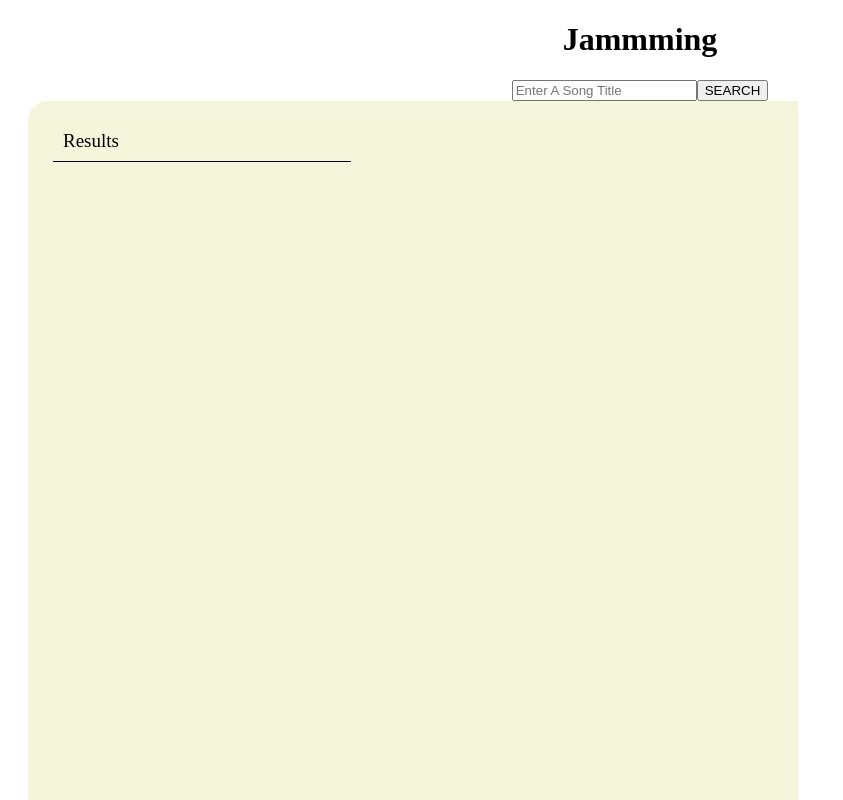
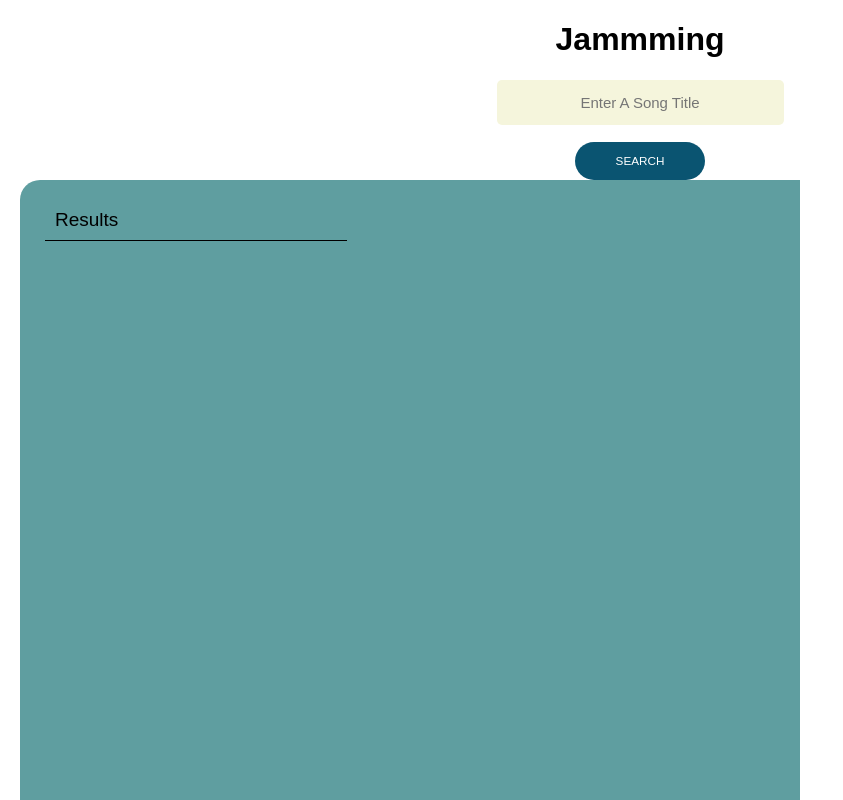
Before and after one commit to DangolScrimp/JammingProject, a React (Create React App) app: page / in a window 1280 px wide. Shown: the top 800 px of the page, without its empty margins (0-843 px from the left). Built offline with nearby package versions, Linux system fonts and the light colour scheme.

Commit message:
update css files to include styling on searchBar and index and tracklist

```diff
--- a/src/App/searchBar/searchBar.css
+++ b/src/App/searchBar/searchBar.css
@@ -0,0 +1,41 @@
+.SearchBar {
+    display: flex;
+    flex-direction: column;
+    align-items: center;
+}
+
+.SearchBar input {
+    display: flex;
+    width: 287px;
+    padding: .88rem 0;
+    border: 1px solid beige;
+    border: none;
+    border-radius: 5px;
+    margin-bottom: 17px;
+    color: #010c3f;
+    text-align: center;
+    font-size: 0.9375rem;
+    background-color: beige;
+}
+
+.SearchBar input:focus {
+    outline: none;
+}
+
+.SearchButton {
+    cursor: pointer;
+    width: 8.11rem;
+    padding: .77rem 0;
+    border-radius: 54px;
+    background-color: #0a5471;
+    text-align: center;
+    font-size: .733rem;
+    transition: background-color .25s;
+    border: 0px;
+    color: #fff;
+    font-weight: 500;
+}
+
+.SearchButton:hover {
+    background-color: black;
+}
--- a/src/App/searchBar/searchBar.js
+++ b/src/App/searchBar/searchBar.js
@@ -1,4 +1,5 @@
 import React, {useState, useCallback} from 'react';
+import '../searchBar/searchBar.css';
 
 
 function SearchBar(props) {
--- a/src/App/searchResults/searchResults.css
+++ b/src/App/searchResults/searchResults.css
@@ -3,7 +3,7 @@
     height: 850px;
     overflow-y: scroll;
     padding: 25px;
-    background-color:beige;
+    background-color: cadetblue;
     margin-left: 20px;
     border-radius: 20px 0px 0px 20px;
 }
--- a/src/App/tracklist/tracklist.css
+++ b/src/App/tracklist/tracklist.css
@@ -0,0 +1,8 @@
+.TrackList {
+    width: 100%;
+    margin-top: 10px;
+  }
+
+  .container {
+    padding-top: 5px;
+  }
--- /dev/null
+++ b/src/index.css
@@ -0,0 +1,5 @@
+body {
+    margin: 0;
+    padding: 0;
+    font-family: sans-serif;
+  }
--- a/src/index.js
+++ b/src/index.js
@@ -1,6 +1,7 @@
 import React from 'react';
 import App from '../src/App/App';
 
+import '../src/index.css';
 import ReactDOM from 'react-dom/client';
 
 
```
